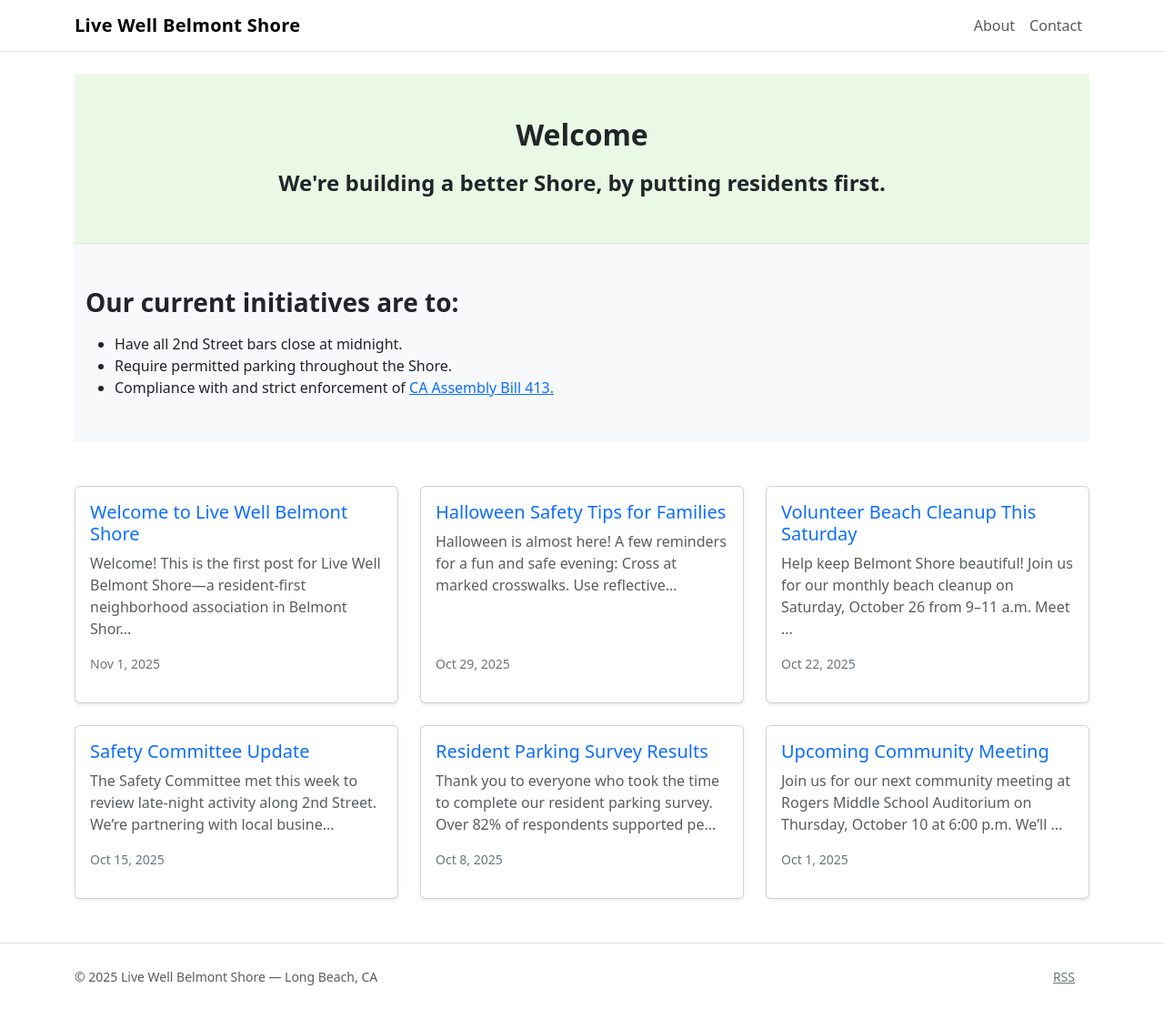
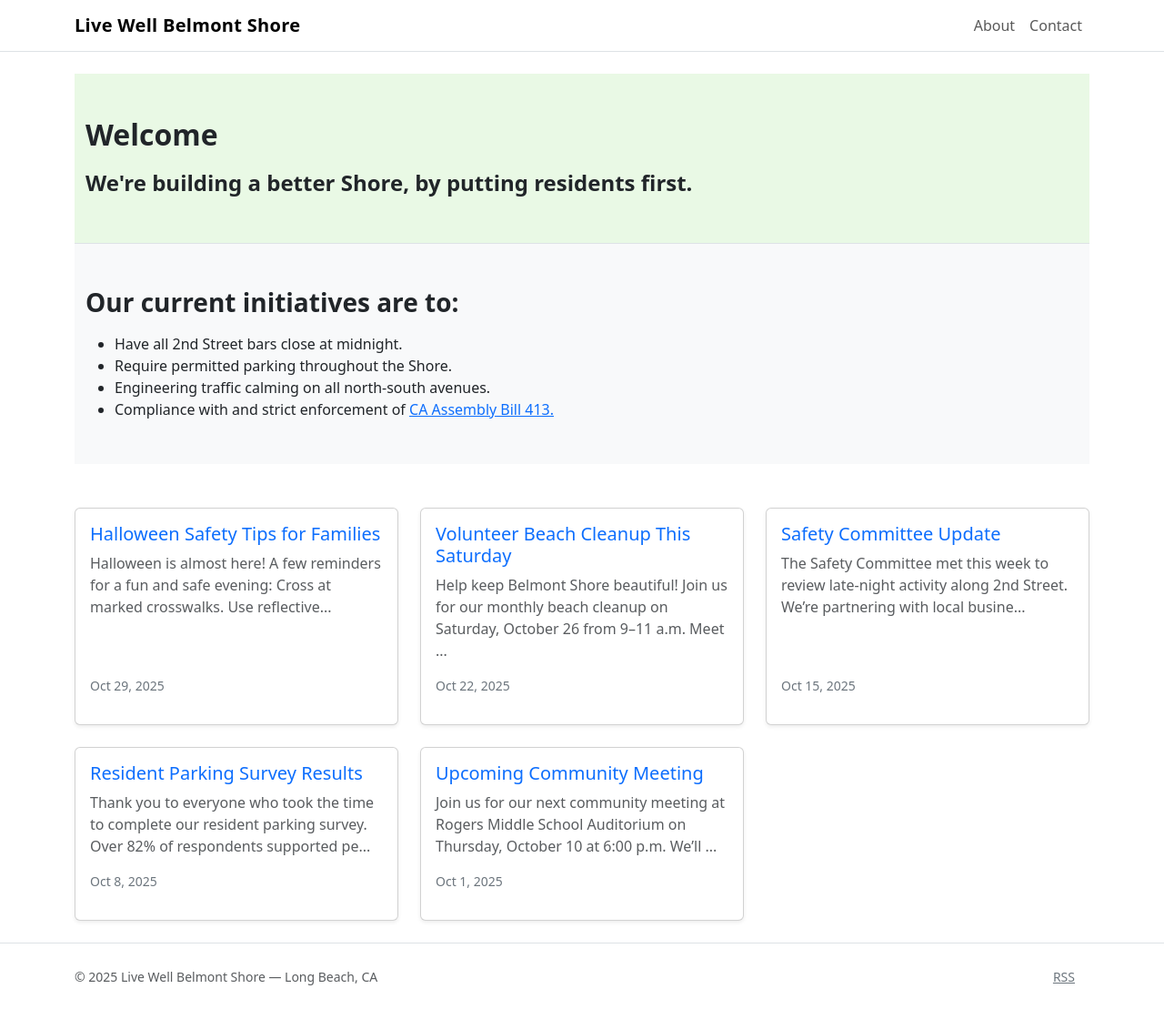
Before and after one commit to ericmseitz/livewellbs, a Jekyll site: the page built from index.html, in a window 1280 px wide and 1109 px high. Shown: the whole window at 91% size. Built offline with Jekyll 4.4.1, drawn with Linux system fonts in a browser that asks for light colours.

Commit message:
changes to index text

```diff
--- a/_posts/2025-11-01-welcome.md
+++ /dev/null
@@ -1,17 +0,0 @@
----
-layout: post
-title: "Welcome to Live Well Belmont Shore"
-author: "Live Well Belmont Shore"
-tags: [announcements, community]
----
-
-
-Welcome! This is the first post for **Live Well Belmont Shore**—a resident-first neighborhood association in Belmont Shore, Long Beach.
-
-
-This site uses **Jekyll** on **GitHub Pages** with **Bootstrap** for a clean, mobile-friendly design. To publish a new update, just add a Markdown file to the `_posts` folder like this one.
-
-
-- Meetings and events will be announced here.
-- We’ll share safety improvements, surveys, and calls to action.
-- Feedback is always welcome.
--- a/index.html
+++ b/index.html
@@ -4,7 +4,7 @@ title: Home
 ---
 
 <!-- Welcome Section -->
-<section class="py-5 text-center border-bottom" style="background-color: #e9f9e5;">
+<section class="py-5 border-bottom" style="background-color: #e9f9e5;">
   <div class="container">
     <h2 class="fw-bold mb-3">Welcome</h2>
     <p class="lead fw-semibold mb-0" style="font-size: 1.5rem;">
@@ -20,6 +20,7 @@ title: Home
     <ul class="text-start mb-0">
       <li>Have all 2nd Street bars close at midnight.</li>
       <li>Require permitted parking throughout the Shore.</li>
+      <li>Engineering traffic calming on all north-south avenues.
       <li>Compliance with and strict enforcement of <a href="https://leginfo.legislature.ca.gov/faces/billNavClient.xhtml?bill_id=202320240AB413">CA Assembly Bill 413.</a></li>
     </ul>
   </div>
```
Also changed, not shown: 2 other files.
